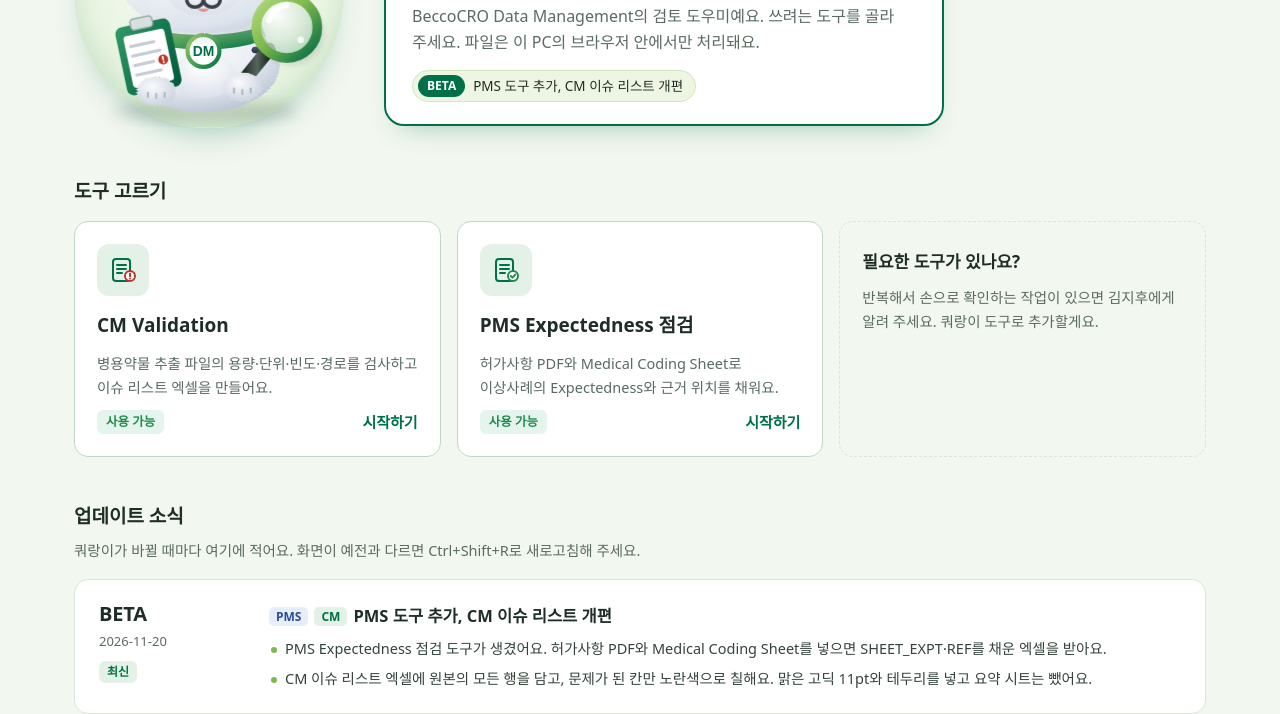
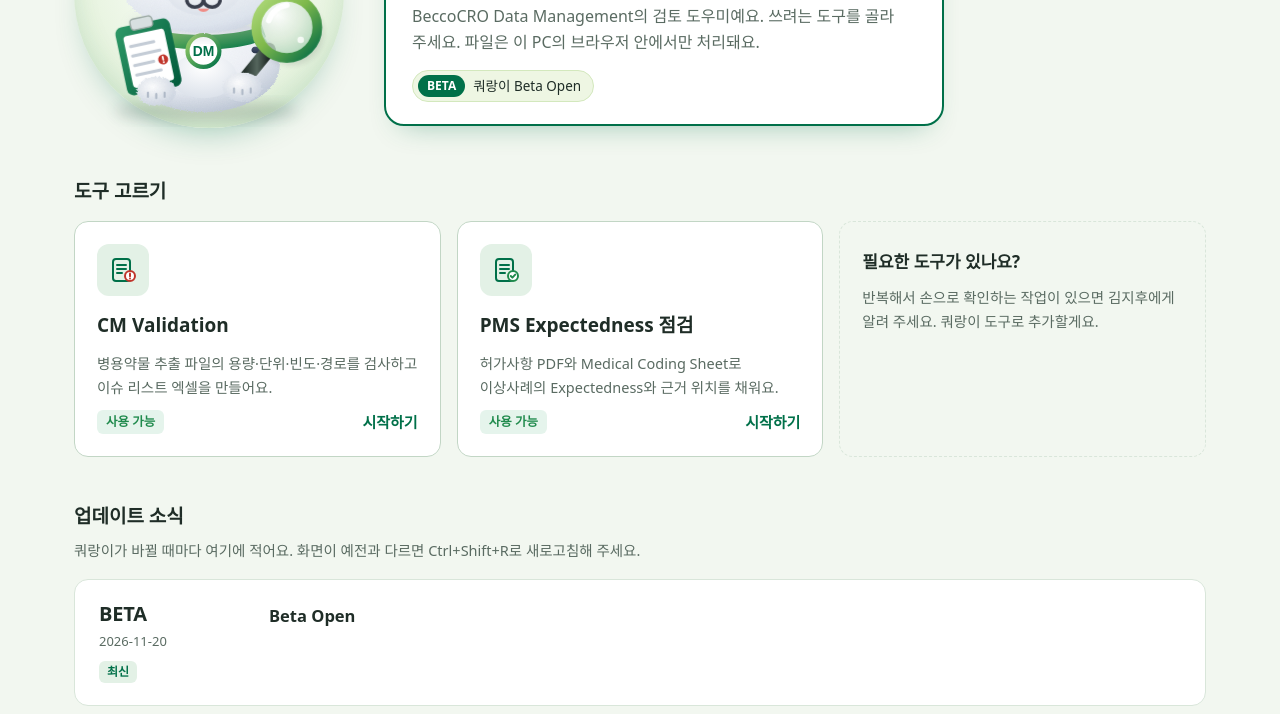
Before and after one commit to BCC-DM/QUERANGI, a plain HTML site: page index.html in a window 1280 px wide. Shown: the part 267-981 px from the top of the page. Drawn offline with Linux system fonts and the light colour scheme.

Commit message:
Add files via upload

```diff
--- a/index.html
+++ b/index.html
@@ -311,7 +311,7 @@
       <p class="tagline">당신 곁의 작은 DM 파트너</p>
       <h1>안녕하세요, 쿼랑이예요!<br>오늘은 어떤 검토를 도와드릴까요?</h1>
       <p>BeccoCRO Data Management의 검토 도우미예요. 쓰려는 도구를 골라 주세요. 파일은 이 PC의 브라우저 안에서만 처리돼요.</p>
-      <a class="newsline" href="#updates"><b>BETA</b>PMS 도구 추가, CM 이슈 리스트 개편</a>
+      <a class="newsline" href="#updates"><b>BETA</b>쿼랑이 Beta Open</a>
     </div>
   </section>
 
@@ -343,11 +343,7 @@
       <li>
         <div><span class="ver">BETA</span><span class="date">2026-11-20</span><span class="latest">최신</span></div>
         <div>
-          <h3><span class="tag pms">PMS</span><span class="tag cm">CM</span>PMS 도구 추가, CM 이슈 리스트 개편</h3>
-          <ul>
-            <li>PMS Expectedness 점검 도구가 생겼어요. 허가사항 PDF와 Medical Coding Sheet를 넣으면 SHEET_EXPT·REF를 채운 엑셀을 받아요.</li>
-            <li>CM 이슈 리스트 엑셀에 원본의 모든 행을 담고, 문제가 된 칸만 노란색으로 칠해요. 맑은 고딕 11pt와 테두리를 넣고 요약 시트는 뺐어요.</li>
-          </ul>
+          <h3>Beta Open</h3>
         </div>
       </li>
     </ol>
```
